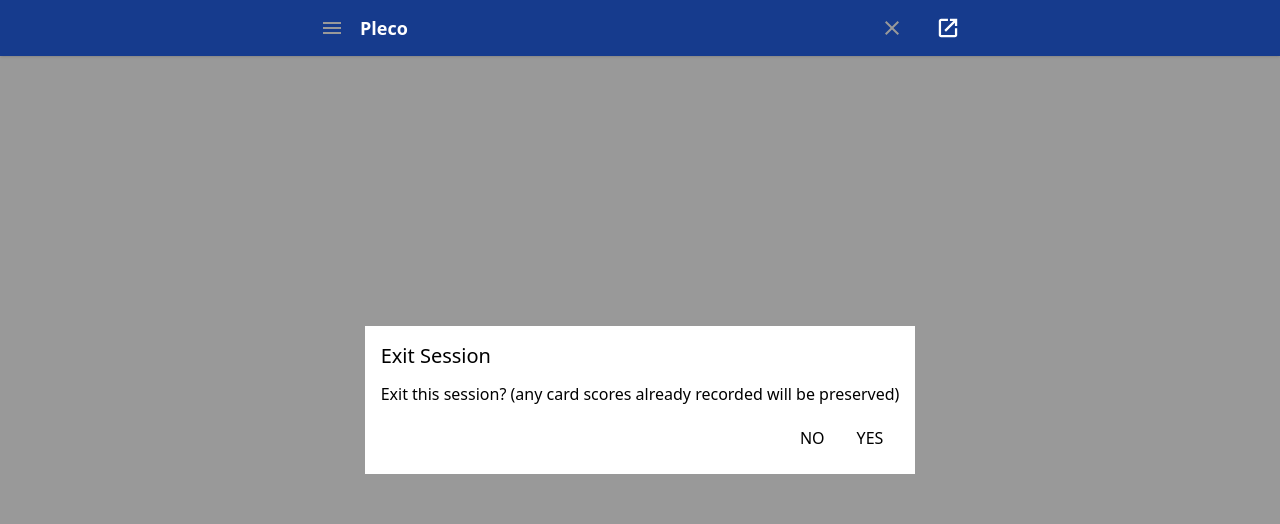
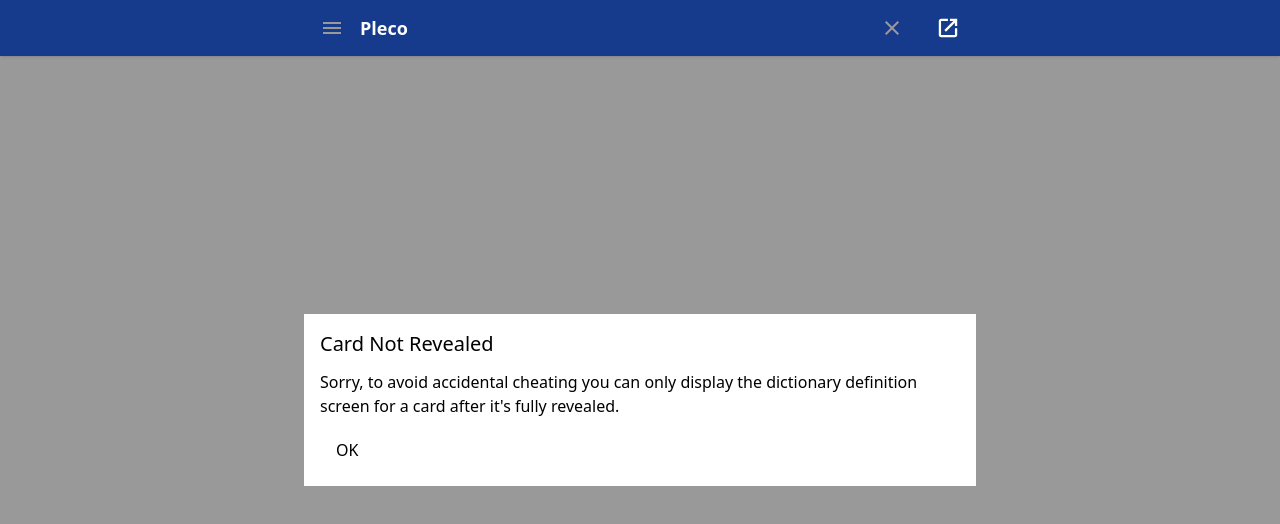
Before and after one commit to bryanjenningz/japanese-dictionary, a Next.js app: page /flashcard-test in a window 1280 px wide. Both pictures are taken after a click on the button "View in Dictionary". Shown: the top 524 px of the page. Built offline with nearby package versions, Linux system fonts and the light colour scheme.

Commit message:
Add card not revealed modal to flashcard test header

```diff
--- a/src/components/FlashcardTestHeader.tsx
+++ b/src/components/FlashcardTestHeader.tsx
@@ -8,6 +8,8 @@
 import { useFlashcardStore } from "~/stores/flashcardStore";
 import { useRouter } from "next/router";
 import { ArrowOutBoxIcon } from "~/icons/ArrowOutBoxIcon";
+
+type ModalState = "HIDDEN" | "EXIT_SESSION_MODAL" | "CARD_NOT_REVEALED_MODAL";
 
 export const FlashcardTestHeader = ({
   openSideMenu,
@@ -24,12 +26,23 @@
     (x) => x.deleteCurrentFlashcardTest
   );
 
-  const [isModalShown, setIsModalShown] = useState(false);
+  const [modalState, setModalState] = useState<ModalState>("HIDDEN");
 
   return (
     <>
-      <Modal isShown={isModalShown} onClose={() => setIsModalShown(false)}>
+      <Modal
+        isShown={modalState !== "HIDDEN"}
+        onClose={() => setModalState("HIDDEN")}
+      >
         <div className="flex flex-col gap-3">
+          {((): JSX.Element => {
+            switch (modalState) {
+              case "HIDDEN":
+                return <></>;
+
+              case "EXIT_SESSION_MODAL":
+                return (
+                  <>
                     <h2 className="text-xl">Exit Session</h2>
 
                     <p>{`Exit this session? (any card scores already recorded will be preserved)`}</p>
@@ -40,7 +53,7 @@
                           "px-4 py-2 uppercase",
                           isDarkMode ? "text-blue-500" : "text-black"
                         )}
-              onClick={() => setIsModalShown(false)}
+                        onClick={() => setModalState("HIDDEN")}
                       >
                         No
                       </button>
@@ -58,6 +71,31 @@
                         Yes
                       </button>
                     </div>
+                  </>
+                );
+
+              case "CARD_NOT_REVEALED_MODAL":
+                return (
+                  <>
+                    <h2 className="text-xl">Card Not Revealed</h2>
+
+                    <p>{`Sorry, to avoid accidental cheating you can only display the dictionary definition screen for a card after it's fully revealed.`}</p>
+
+                    <div className="flex items-center">
+                      <button
+                        className={classNames(
+                          "px-4 py-2 uppercase",
+                          isDarkMode ? "text-blue-500" : "text-black"
+                        )}
+                        onClick={() => setModalState("HIDDEN")}
+                      >
+                        Ok
+                      </button>
+                    </div>
+                  </>
+                );
+            }
+          })()}
         </div>
       </Modal>
 
@@ -80,7 +118,7 @@
 
             <button
               className="h-full px-4"
-              onClick={() => setIsModalShown(true)}
+              onClick={() => setModalState("EXIT_SESSION_MODAL")}
             >
               <span className="sr-only">End session</span>
               <CloseIcon />
@@ -88,7 +126,7 @@
 
             <button
               className="h-full px-4"
-              onClick={() => setIsModalShown(true)}
+              onClick={() => setModalState("CARD_NOT_REVEALED_MODAL")}
             >
               <span className="sr-only">View in Dictionary</span>
               <ArrowOutBoxIcon />
```
Lines whose indentation alone changed are shown as unchanged.
